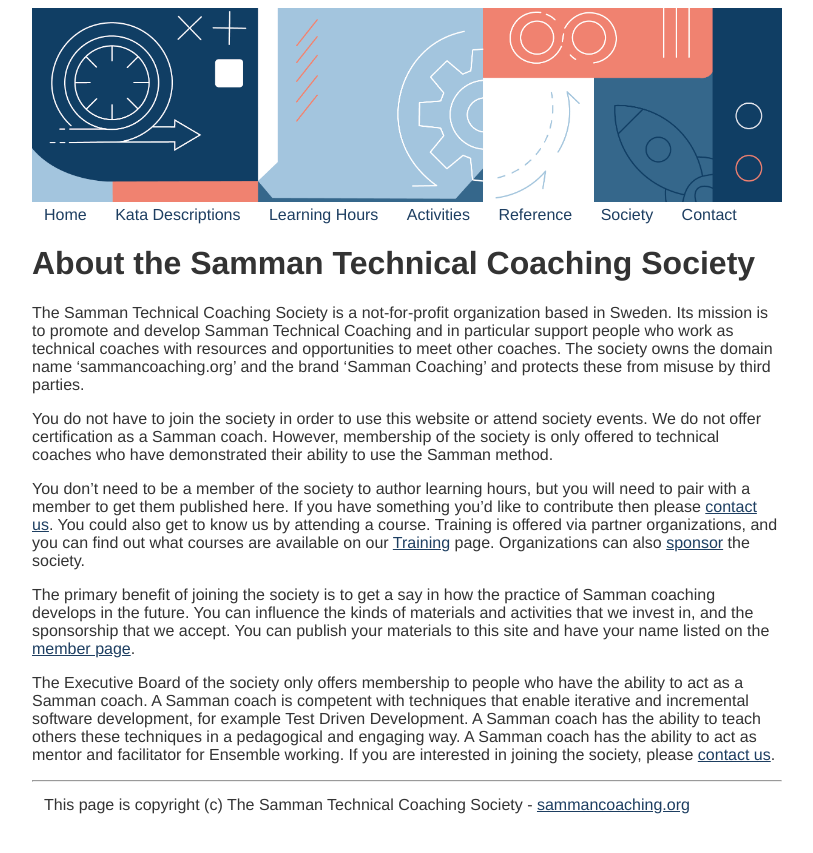
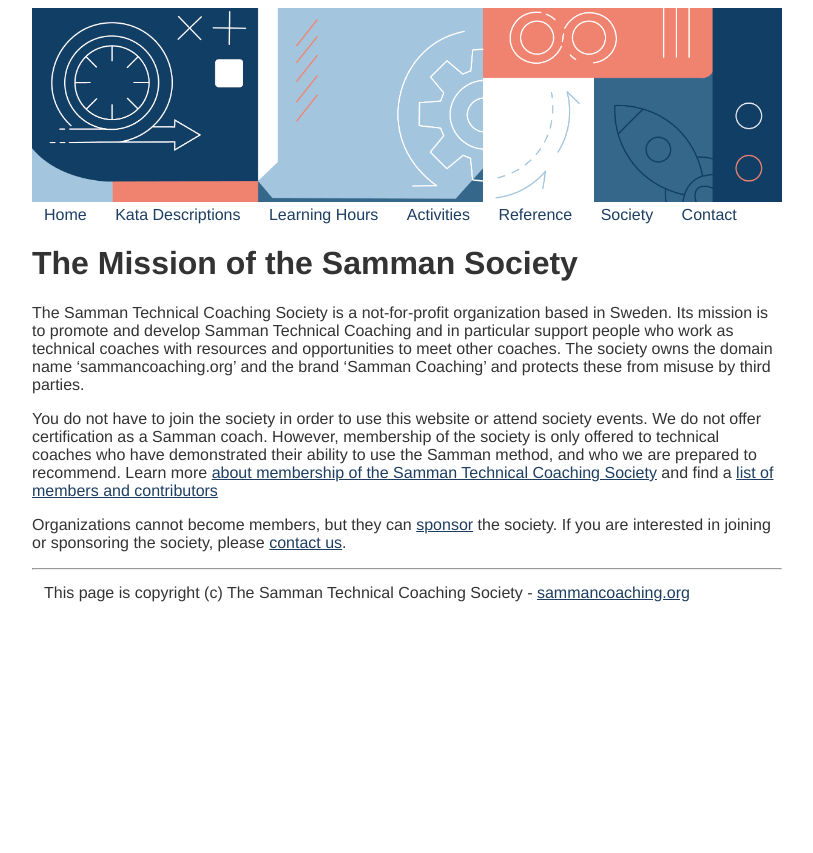
Before and after one commit to sammancoaching/website, a Jekyll site: the page built from society/about_society.md, in a window 1280 px wide. Shown: the top 853 px of the page, without its empty margins (233-1046 px from the left). Built offline with Jekyll 4.4.1, drawn with Linux system fonts in a browser that asks for light colours.

Commit message:
Added about society membership

```diff
--- a/society/about_society.md
+++ b/society/about_society.md
@@ -1,16 +1,12 @@
 ---
 layout: society
-title: About the Samman Technical Coaching Society
+title: The mission of the Samman Technical Coaching Society
 ---
 
-# About the Samman Technical Coaching Society
+# The Mission of the Samman Society
 
-The Samman Technical Coaching Society is a not-for-profit organization based in Sweden. Its mission is to promote and develop Samman Technical Coaching and in particular support people who work as technical coaches with resources and opportunities to meet other coaches. The society owns the domain name ‘sammancoaching.org’ and the brand ‘Samman Coaching’ and protects these from misuse by third parties.
+The Samman Technical Coaching Society is a not-for-profit organization based in Sweden. Its mission is to promote and develop Samman Technical Coaching and in particular support people who work as technical coaches with resources and opportunities to meet other coaches. The society owns the domain name 'sammancoaching.org' and the brand 'Samman Coaching' and protects these from misuse by third parties.
 
-You do not have to join the society in order to use this website or attend society events. We do not offer certification as a Samman coach. However, membership of the society is only offered to technical coaches who have demonstrated their ability to use the Samman method.
+You do not have to join the society in order to use this website or attend society events. We do not offer certification as a Samman coach. However, membership of the society is only offered to technical coaches who have demonstrated their ability to use the Samman method, and who we are prepared to recommend. Learn more [about membership of the Samman Technical Coaching Society]({% link society/membership.md %}) and find a [list of members and contributors]({% link society/contributors/index.md %})
 
-You don't need to be a member of the society to author learning hours, but you will need to pair with a member to get them published here. If you have something you'd like to contribute then please [contact us](/contact.html). You could also get to know us by attending a course. Training is offered via partner organizations, and you can find out what courses are available on our [Training](training.html) page. Organizations can also [sponsor](sponsorship.html) the society.
-
-The primary benefit of joining the society is to get a say in how the practice of Samman coaching develops in the future. You can influence the kinds of materials and activities that we invest in, and the sponsorship that we accept. You can publish your materials to this site and have your name listed on the [member page](contributors/index.html).
-
-The Executive Board of the society only offers membership to people who have the ability to act as a Samman coach. A Samman coach is competent with techniques that enable iterative and incremental software development, for example Test Driven Development. A Samman coach has the ability to teach others these techniques in a pedagogical and engaging way. A Samman coach has the ability to act as mentor and facilitator for Ensemble working. If you are interested in joining the society, please [contact us](/contact.html).
+Organizations cannot become members, but they can [sponsor]({% link society/sponsorship.md %}) the society. If you are interested in joining or sponsoring the society, please [contact us]({% link contact.md %}).
```
Also changed, not shown: society/code_of_conduct.md (added, +8 -0 lines), society/index.md (+6 -6 lines), society/membership.md (added, +77 -0 lines), society/sponsorship.md (+4 -4 lines).
